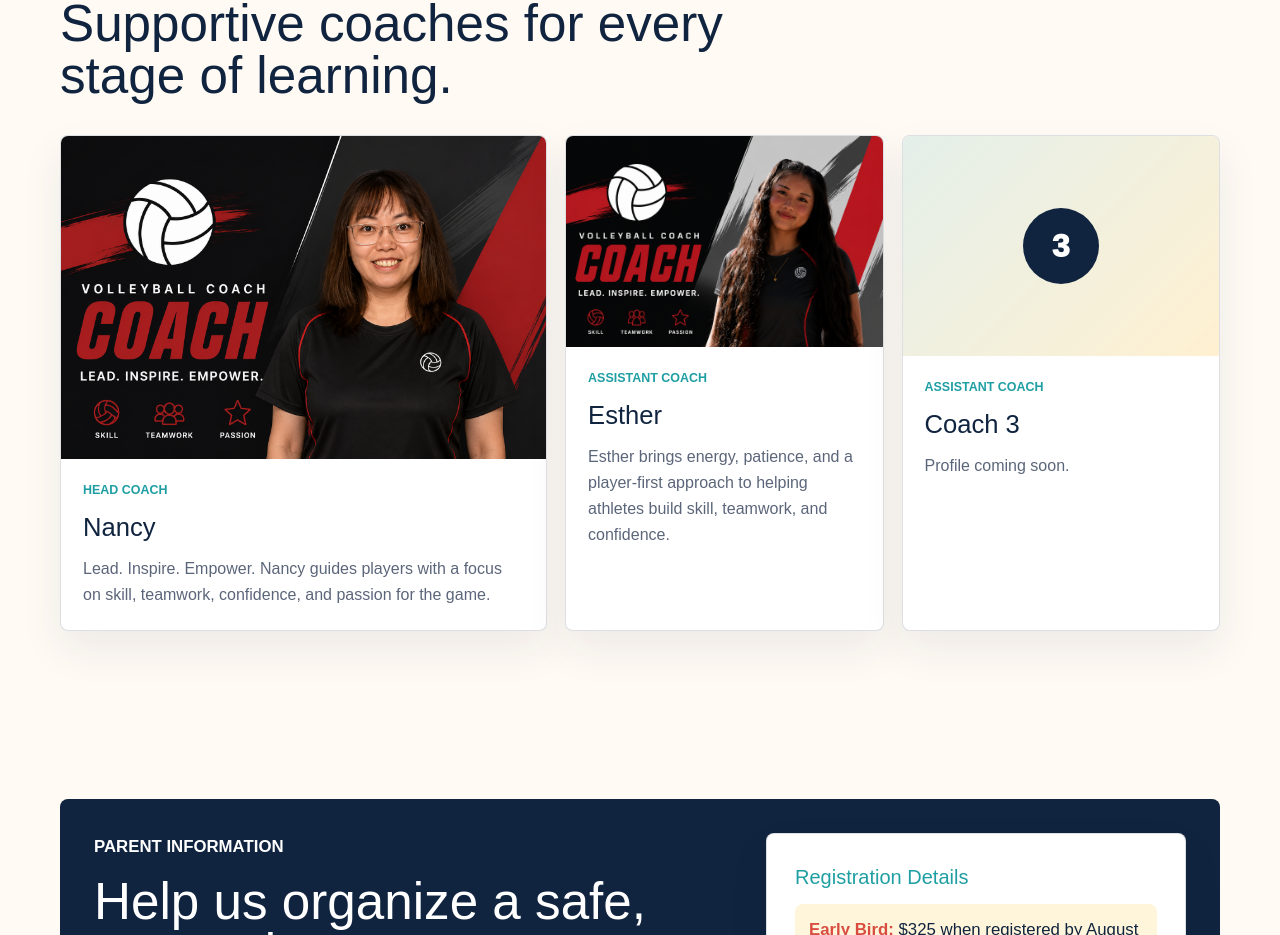
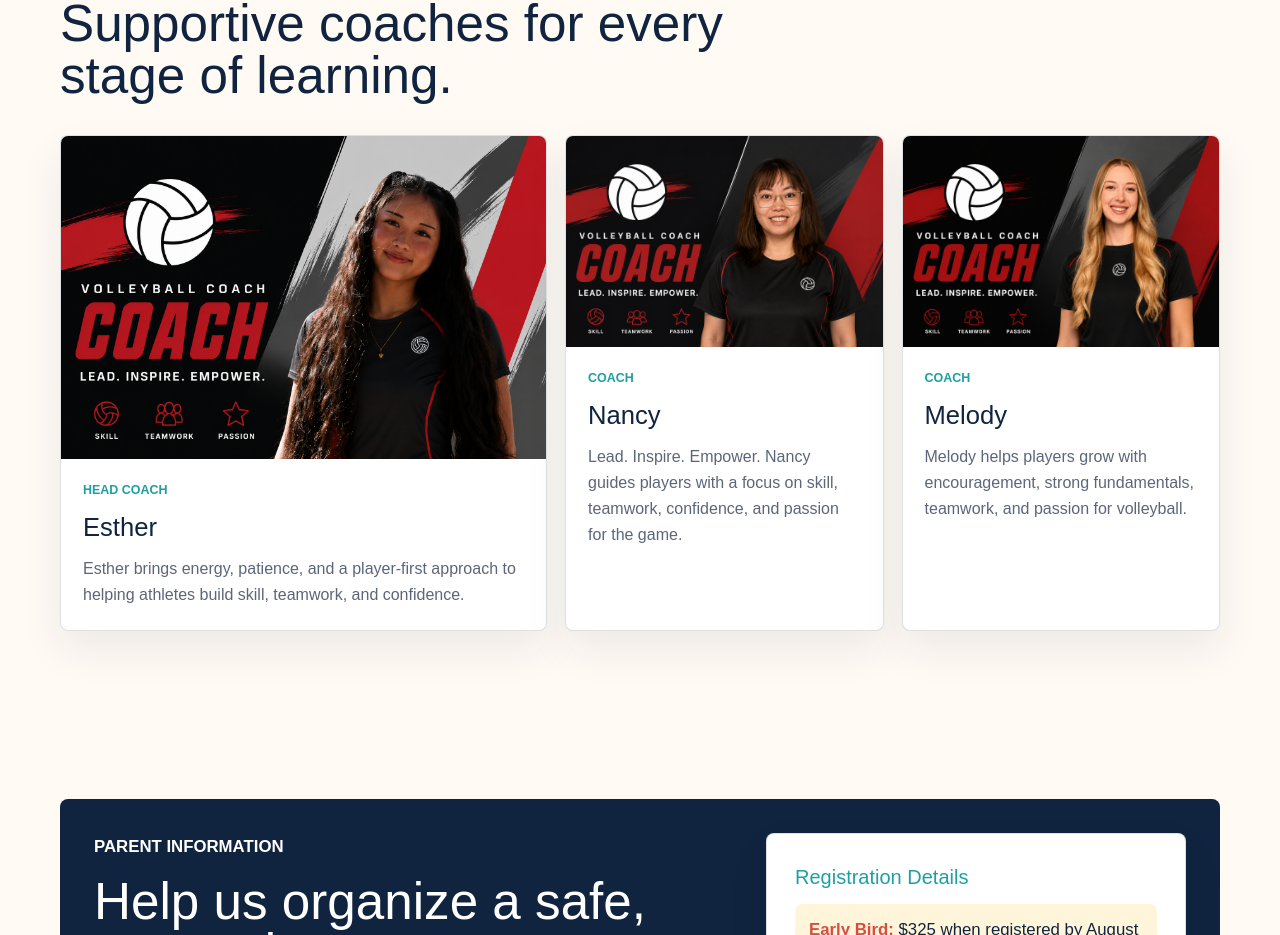
Before and after one commit to kyntrixtech/spirit-volleyball-edmonton, a Next.js app: page / in a window 1280 px wide. Shown: the part 2560-3495 px from the top of the page. Built offline with nearby package versions, Linux system fonts and the light colour scheme.

Commit message:
Update coaching team roles and add Melody

```diff
--- a/app/page.tsx
+++ b/app/page.tsx
@@ -33,21 +33,22 @@ const volleyballSkills = [
 
 const coaches = [
   {
+    name: "Esther",
+    role: "Head Coach",
+    image: "/coach-esther.png",
+    bio: "Esther brings energy, patience, and a player-first approach to helping athletes build skill, teamwork, and confidence.",
+  },
+  {
     name: "Nancy",
-    role: "Head Coach",
+    role: "Coach",
     image: "/coach-nancy.png",
     bio: "Lead. Inspire. Empower. Nancy guides players with a focus on skill, teamwork, confidence, and passion for the game.",
   },
   {
-    name: "Esther",
-    role: "Assistant Coach",
-    image: "/coach-esther.png",
-    bio: "Esther brings energy, patience, and a player-first approach to helping athletes build skill, teamwork, and confidence.",
-  },
-  {
-    name: "Coach 3",
-    role: "Assistant Coach",
-    bio: "Profile coming soon.",
+    name: "Melody",
+    role: "Coach",
+    image: "/coach-melody.png",
+    bio: "Melody helps players grow with encouragement, strong fundamentals, teamwork, and passion for volleyball.",
   },
 ];
 
```
Also changed, not shown: public/coach-melody.png (added), 1 other file (tests, documents, lock files or other folders).
